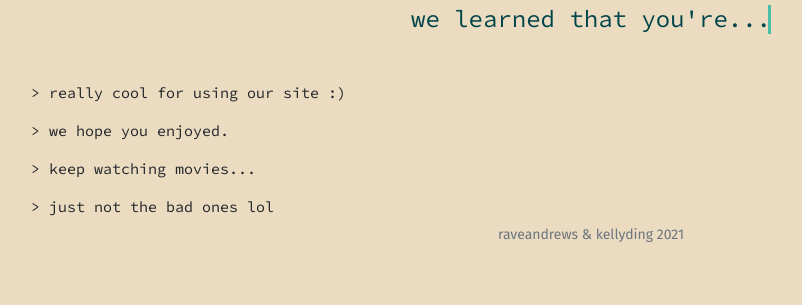
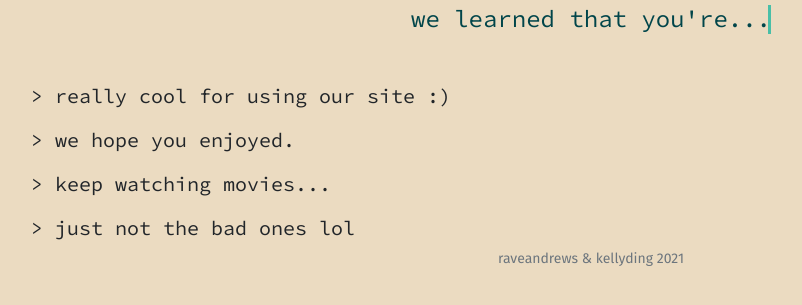
Before and after one commit to kellyjding/cs50final, a Flask app: template templates/summary.html in a window 1280 px wide. Shown: the part 103-408 px from the top of the page, without its empty margins (49-851 px from the left). Run offline with Flask 2, Linux system fonts and the light colour scheme; the template is opened without the code that fills it, so the values that code supplies are empty; some libraries are stand-ins or nearby versions.

Commit message:
done soon !??!

```diff
--- a/static/styles.css
+++ b/static/styles.css
@@ -182,7 +182,7 @@ h5 {
     margin-top: 20px;
     margin-left: 40px;
     font-family: 'Source Code Pro', monospace;
-    font-size: 15px;
+    font-size: 20px;
 }
 
 h4 {
--- a/templates/summary.html
+++ b/templates/summary.html
@@ -9,7 +9,6 @@
 {% for i in range(len2) %}
     {% if summary[i] != "" %}
         <h5>> {{ summary[i] }}</h5>
-        <h5>></h5>
     {% endif %}
 {% endfor %}
 <h5>> really cool for using our site :)</h5>
```
